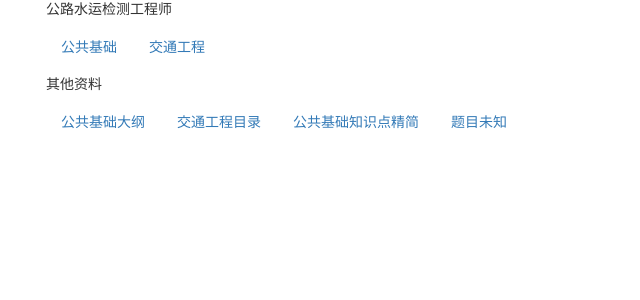
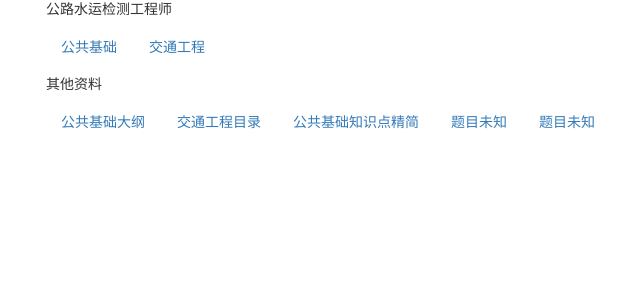
Before and after one commit to rovesoul/zhz_web, a Django app: template exam/templates/choice.html in a window 1280 px wide. Shown: the part 309-609 px from the top of the page, without its empty margins (24-664 px from the left). Run offline with Django 3.2, Linux system fonts and the light colour scheme; the template is opened without the code that fills it, so the values that code supplies are empty.

```diff
--- a/exam/templates/choice.html
+++ b/exam/templates/choice.html
@@ -41,6 +41,7 @@
             <li role="presentation"><a href="/kaoshi/jtml">交通工程目录</a></li>
             <li role="presentation"><a href="/kaoshi/gjzsdjj">公共基础知识点精简</a></li>
             <li role="presentation"><a href="javascript:location.reload() ; ">题目未知</a></li>
+            <li role="presentation"><a href="javascript:location.reload() ; ">题目未知</a></li>
         </ul>
     </div>
 </div>
```
